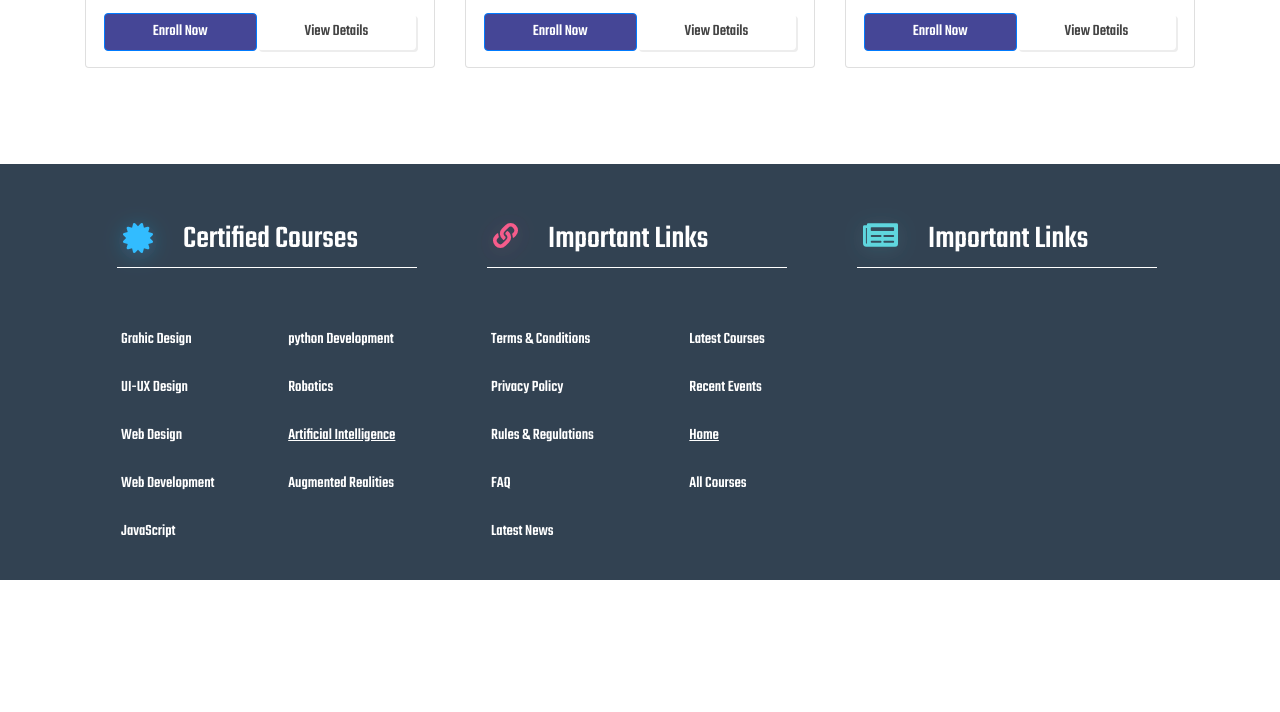
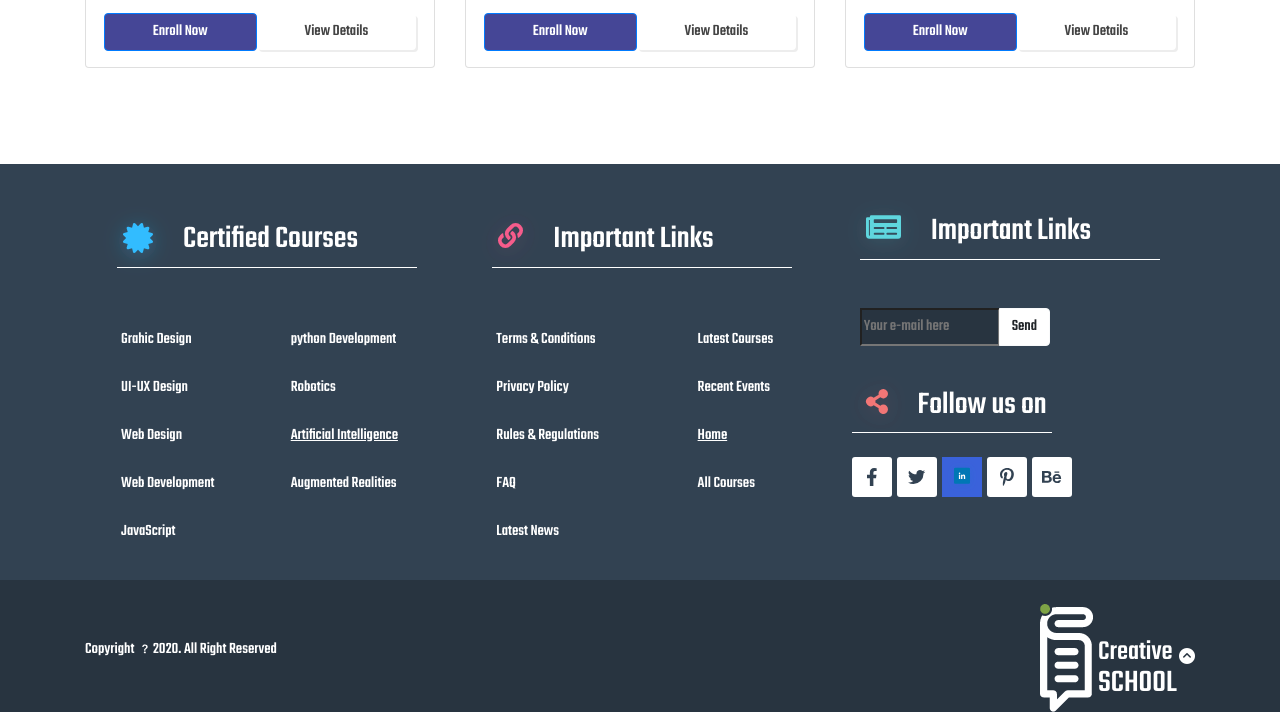
Before and after one commit to Hack-Code-Camp/creativeschool, a plain HTML site: page page3.html in a window 1280 px wide. Shown: the part 3477-4189 px from the top of the page. Before the commit the page ends 4057 px from the top, so only its background shows below. Drawn offline with Linux system fonts and the light colour scheme.

Commit message:
committing footers

```diff
--- a/css/page3.css
+++ b/css/page3.css
@@ -132,6 +132,28 @@ body {
     border-width: 1px 0px 0px 0px;
     color: #FFFFFF;
 }
+.footer-note1 {
+    width: 200px;
+    border-style: solid;
+    border-width: 1px 0px 0px 0px;
+    color: #FFFFFF;
+}
 .decoration {
     text-decoration: underline;
 }
+.text-color {
+    background: #283440;
+    color: #ffffff;
+}
+.form-color-btn {
+    background: #ffff;
+}
+.linked-backg {
+    background: rgb(58, 98, 219);
+}
+.space1 {
+    gap: 5px;
+}
+#footer2 {
+    background: #283440;
+}
--- a/page3.html
+++ b/page3.html
@@ -361,7 +361,7 @@
                 </tr>
                 <tr scope="row" class="text-left">
                   <td>Rules & Regulations</td>
-                  <td class="decoration">Home</td>
+                  <td class="decoration" >Home</td>
                 </tr>
                 <tr scope="row" class="text-left">
                   <td scope="row">FAQ</td>
@@ -373,13 +373,51 @@
               </tbody>
             </table>
           </div>
-          <div class="p-2 flex-fill bd-highlight">
+          <div class="flex-fill bd-highlight justify-content-start">
             <div >
               <img src="./images-folders/image3/Icon (3).svg" class="display" alt="imag">
               <h2 class="footer-color pt-4">Important Links</h2>
               <div class="footer-note mb-5 ml-4"></div>
-             </div>
+            </div>
+            <div class="input-group mb-3">
+              <input type="text" class="text-color ml-4" placeholder="Your e-mail here"  >
+              <div class="input-group-append">
+                <button class="btn btn-light form-color-btn" type="button">Send</button>
+              </div>
+            </div>
+            <div >
+              <img src="./images-folders/image3/Icon.svg" class="display" alt="imag">
+              <h2 class="footer-color pt-4">Follow us on</h2>
+              <div class="footer-note1 mb-4 ml-3"></div>
+            </div>
+            <div class="d-flex flex-row bd-highlight justify-content-start space1 ml-3">
+              <div >
+                <img src="./images-folders/image3/Facebook.svg" class="display" alt="imag">
+              </div>
+              <div >
+                <img src="./images-folders/image3/Twitter.svg" class="display" alt="imag">
+              </div>
+              <div >
+                <img src="./images-folders/image3/Linked in.svg" width="40" height="40" class="display linked-backg" alt="imag">
+              </div>
+              <div >
+                <img src="./images-folders/image3/Pinterest.svg" class="display" alt="imag">
+              </div>
+              <div >
+                <img src="./images-folders/image3/Behance.svg" class="display" alt="imag">
+              </div>
+            </div>
           </div>
+        </div>
+      </div>
+    </div>
+    <div id="footer2">
+      <div class="container">
+        <div class="d-flex flex-row bd-highlight align-items-center justify-content-between">
+          <div class="bd-highlight footer-color"><p>Copyright <svg width="1em" height="1em" viewBox="0 0 16 16" class="bi bi-question" fill="currentColor" xmlns="http://www.w3.org/2000/svg">
+            <path d="M5.255 5.786a.237.237 0 0 0 .241.247h.825c.138 0 .248-.113.266-.25.09-.656.54-1.134 1.342-1.134.686 0 1.314.343 1.314 1.168 0 .635-.374.927-.965 1.371-.673.489-1.206 1.06-1.168 1.987l.003.217a.25.25 0 0 0 .25.246h.811a.25.25 0 0 0 .25-.25v-.105c0-.718.273-.927 1.01-1.486.609-.463 1.244-.977 1.244-2.056 0-1.511-1.276-2.241-2.673-2.241-1.267 0-2.655.59-2.75 2.286zm1.557 5.763c0 .533.425.927 1.01.927.609 0 1.028-.394 1.028-.927 0-.552-.42-.94-1.029-.94-.584 0-1.009.388-1.009.94z"/>
+          </svg>2020. All Right Reserved</p></div>
+          <div class="bd-highlight footer-color"><img src="./images-folders/image3/Logo@2x.png" alt="image"><i class="fas fa-chevron-circle-up"></i></div>
         </div>
       </div>
     </div>
```
Also changed, not shown: images-folders/image3/Facebook.svg (added), images-folders/image3/Logo.png (added), images-folders/image3/Logo@2x.png (added), 1 other file.
